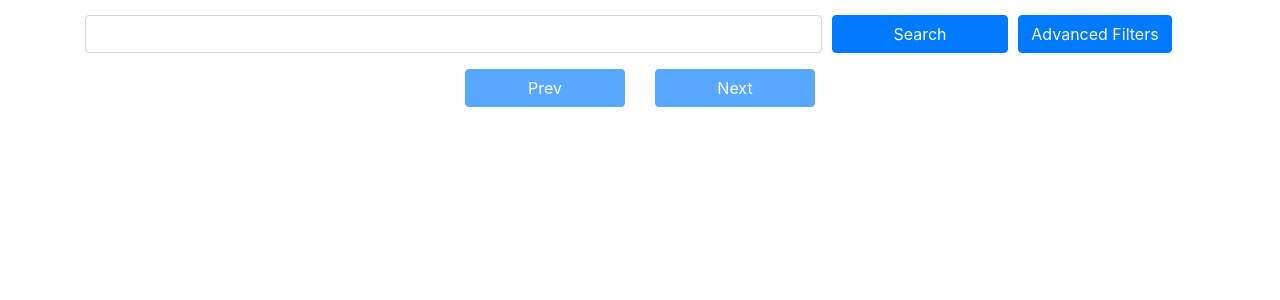
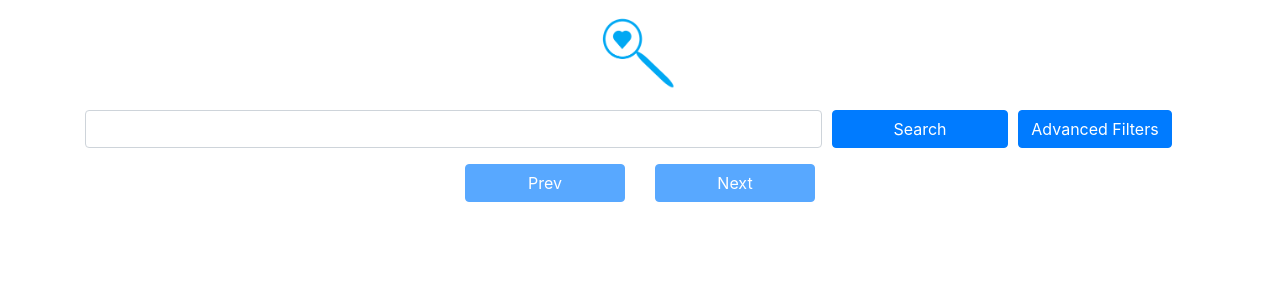
Before and after one commit to noahschrader/charity-search-engine, a Django app: page /search/ in a window 1280 px wide. Shown: the top 300 px of the page. Run offline with Django 3.2, Linux system fonts and the light colour scheme; data that the repository does not hold is empty.

Commit message:
Static file dir and icon implementation.
Setup static file directory.

Added icon to homepage.

Added icon to search page.

Clicking the icon on the search page redirects the user to the home page.

```diff
--- a/application/views/search.py
+++ b/application/views/search.py
@@ -5,7 +5,7 @@ from application.api.charity_navigator.charity_navigator_dto import CharityNavig
     SortType, StateType, filter_values
 
 
-class Search(View):
+class SearchView(View):
     def __init__(self):
         super().__init__()
         self.applied_filters = {}
--- a/charity/settings.py
+++ b/charity/settings.py
@@ -119,6 +119,9 @@ USE_TZ = True
 # https://docs.djangoproject.com/en/3.2/howto/static-files/
 
 STATIC_URL = '/static/'
+STATICFILES_DIRS = [
+    "static"
+]
 
 # Default primary key field type
 # https://docs.djangoproject.com/en/3.2/ref/settings/#default-auto-field
--- a/charity/urls.py
+++ b/charity/urls.py
@@ -16,9 +16,12 @@ Including another URLconf
 from django.contrib import admin
 from django.urls import path
 from application.views import home, search
+from django.contrib.staticfiles.urls import staticfiles_urlpatterns
 
 urlpatterns = [
     path('admin/', admin.site.urls),
     path('', home.Home.as_view(), name='home'),
-    path('search/', search.Search.as_view(), name='search'),
+    path('search/', search.SearchView.as_view(), name='search'),
 ]
+
+urlpatterns += staticfiles_urlpatterns()
--- a/templates/main/home.html
+++ b/templates/main/home.html
@@ -1,7 +1,9 @@
 {% extends "base.html" %}
+{% load static %}
 {% block content %}
     <div class="jumbotron text-center">
          <h1 class="display-4">Charity Search Engine</h1>
+        <img src="{% static "charity_search_icon.png" %}"/>
     </div>
     <form action="{% url 'search' %}" method="get">
         <div class="form-row">
--- a/templates/main/search.html
+++ b/templates/main/search.html
@@ -1,7 +1,15 @@
 {% extends "base.html" %}
+{% load static %}
 {% block content %}
     <form action="{% url 'search' %}" method="get">
-        <div class="form-row" style="padding-top: 15px">
+        <div class="form-row">
+            <div class="form-group col-md-1 mx-auto">
+                <a href="/">
+                    <img src="{% static "charity_search_icon.png" %}" style="width: 100%; height: 100%; padding-top: 15px"/>
+                </a>
+            </div>
+        </div>
+        <div class="form-row">
             <div class="form-group col-md-8">
                 <input type="text" class="form-control" name="q" value="{{ search }}">
             </div>
```
Also changed, not shown: static/charity_search_icon.png (added).
